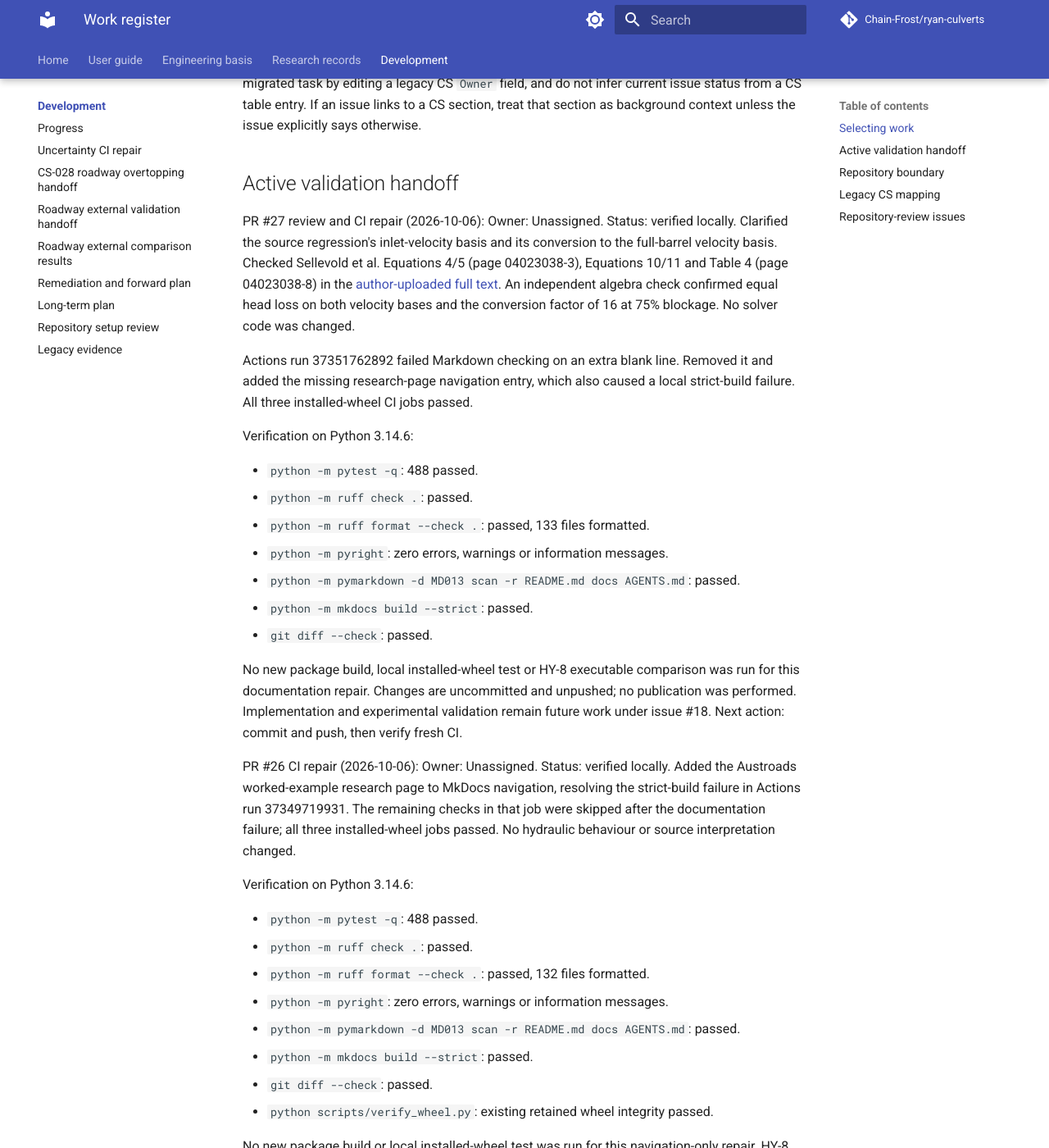
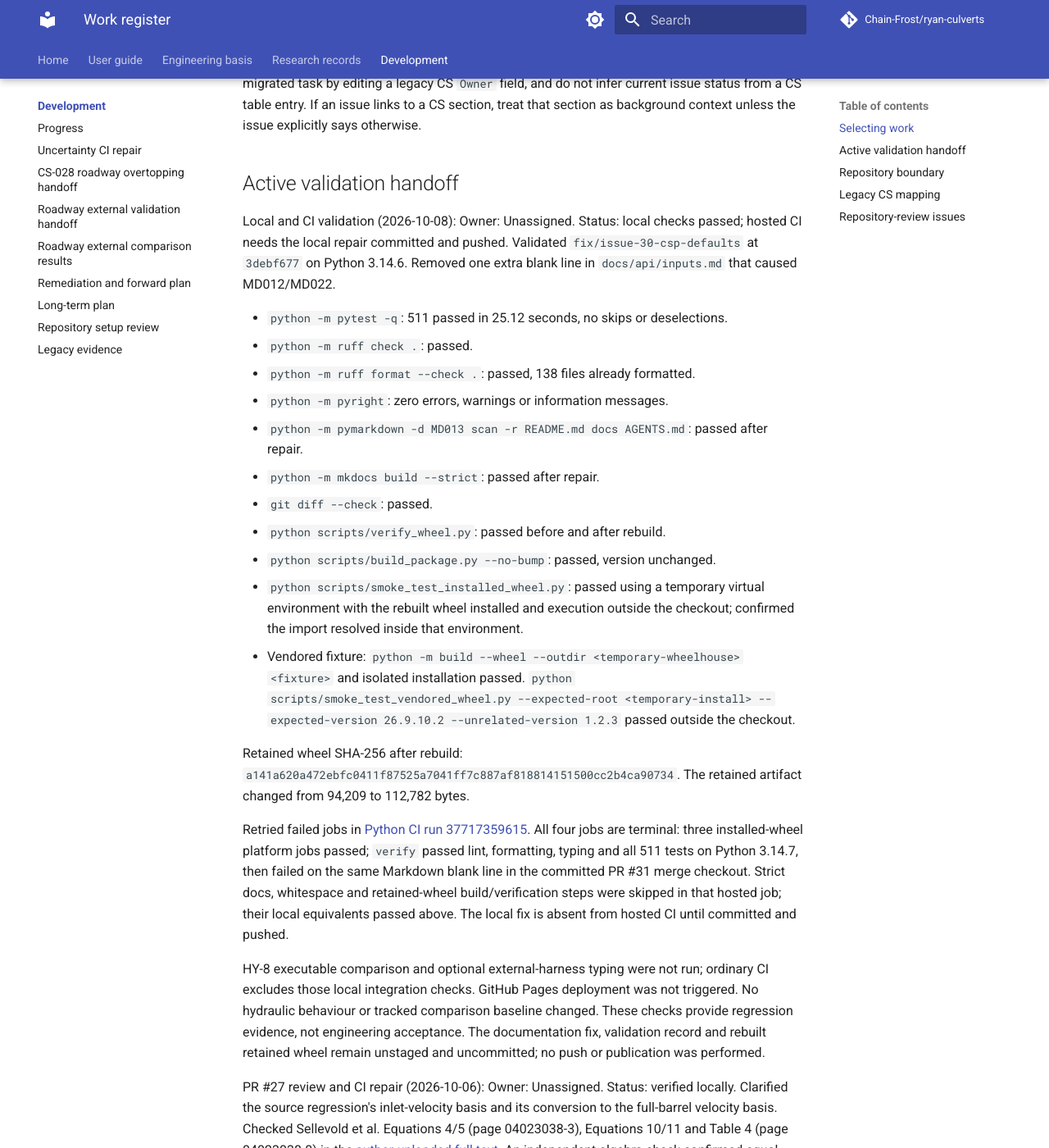
Before and after one commit to Chain-Frost/ryan-culverts, an MkDocs documentation site: the page built from docs/work/README.md, in a window 1280 px wide and 1400 px high, scrolled down 399 px. Shown: the whole window at 82% size. Built offline with MkDocs 1.6.1 and Material for MkDocs 9.7.7, drawn with Linux system fonts in a browser that asks for light colours; comment, search, counter and statistics services are not loaded.

Commit message:
readme info

```diff
--- a/docs/work/README.md
+++ b/docs/work/README.md
@@ -16,6 +16,47 @@ from a CS table entry. If an issue links to a CS section, treat that section as
 context unless the issue explicitly says otherwise.
 
 ## Active validation handoff
+
+Local and CI validation (2026-10-08): Owner: Unassigned. Status: local checks passed;
+hosted CI needs the local repair committed and pushed.
+Validated `fix/issue-30-csp-defaults` at `3debf677` on Python 3.14.6.
+Removed one extra blank line in `docs/api/inputs.md` that caused MD012/MD022.
+
+- `python -m pytest -q`: 511 passed in 25.12 seconds, no skips or deselections.
+- `python -m ruff check .`: passed.
+- `python -m ruff format --check .`: passed, 138 files already formatted.
+- `python -m pyright`: zero errors, warnings or information messages.
+- `python -m pymarkdown -d MD013 scan -r README.md docs AGENTS.md`: passed after repair.
+- `python -m mkdocs build --strict`: passed after repair.
+- `git diff --check`: passed.
+- `python scripts/verify_wheel.py`: passed before and after rebuild.
+- `python scripts/build_package.py --no-bump`: passed, version unchanged.
+- `python scripts/smoke_test_installed_wheel.py`: passed using a temporary virtual
+  environment with the rebuilt wheel installed and execution outside the checkout;
+  confirmed the import resolved inside that environment.
+- Vendored fixture: `python -m build --wheel --outdir <temporary-wheelhouse>
+  <fixture>` and isolated installation passed.
+  `python scripts/smoke_test_vendored_wheel.py --expected-root <temporary-install>
+  --expected-version 26.9.10.2 --unrelated-version 1.2.3` passed outside the checkout.
+
+Retained wheel SHA-256 after rebuild:
+`a141a620a472ebfc0411f87525a7041ff7c887af818814151500cc2b4ca90734`.
+The retained artifact changed from 94,209 to 112,782 bytes.
+
+Retried failed jobs in [Python CI run 37717359615](https://github.com/Chain-Frost/ryan-culverts/actions/runs/37717359615).
+All four jobs are terminal: three installed-wheel platform jobs passed; `verify`
+passed lint, formatting, typing and all 511 tests on Python 3.14.7, then failed
+on the same Markdown blank line in the committed PR #31 merge checkout.
+Strict docs, whitespace and retained-wheel build/verification steps were skipped
+in that hosted job; their local equivalents passed above.
+The local fix is absent from hosted CI until committed and pushed.
+
+HY-8 executable comparison and optional external-harness typing were not run;
+ordinary CI excludes those local integration checks. GitHub Pages deployment
+was not triggered. No hydraulic behaviour or tracked comparison baseline changed.
+These checks provide regression evidence, not engineering acceptance.
+The documentation fix, validation record and rebuilt retained wheel remain unstaged
+and uncommitted; no push or publication was performed.
 
 PR #27 review and CI repair (2026-10-06): Owner: Unassigned. Status: verified locally.
 Clarified the source regression's inlet-velocity basis and its conversion to the
```
Also changed, not shown: 1 other file.
